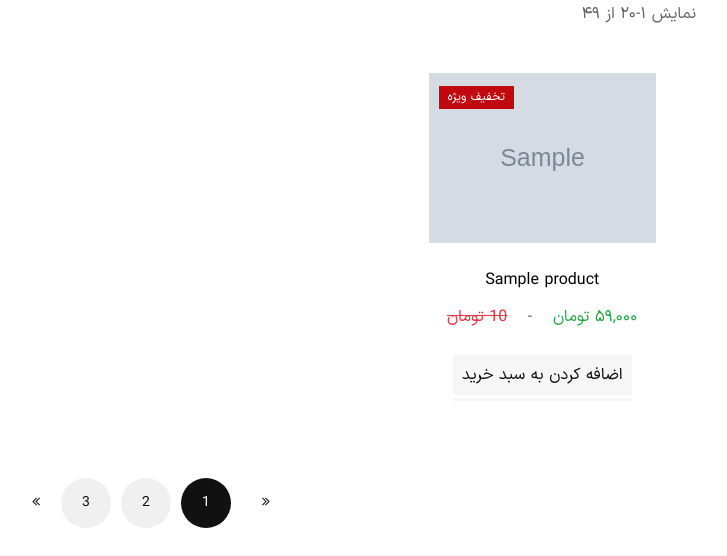
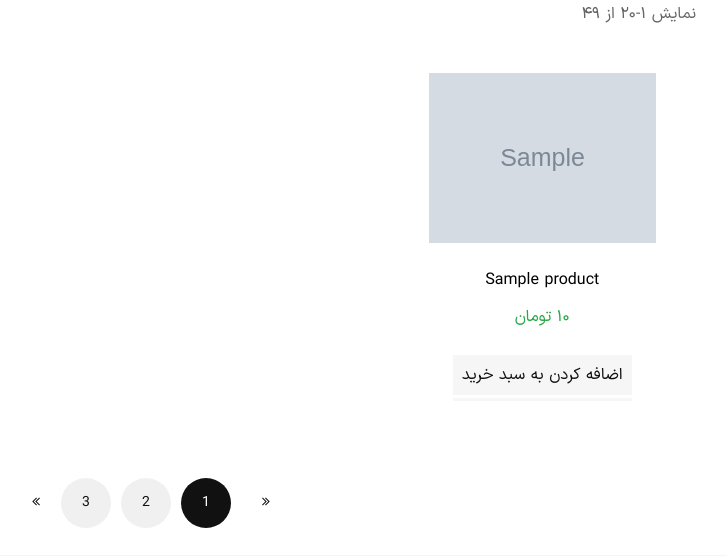
Before and after one commit to pouriashiralipour/online_shop, a Django app: page / in a window 1280 px wide. Shown: the part 103-659 px from the top of the page, without its empty margins (502-1229 px from the left). Run offline with Django 4.2, Linux system fonts and the light colour scheme; tables that the repository leaves empty hold one stand-in row (values such as "Sample post"); grey boxes marked "Sample" are stand-in pictures; parts of the project's set-up code (start-up, migrations or seed data) failed here and were passed over; some libraries are stand-ins or nearby versions; some web fonts are replaced.

Commit message:
translate english num to persian num

```diff
--- a/config/settings.py
+++ b/config/settings.py
@@ -42,6 +42,7 @@ INSTALLED_APPS = [
     'django.contrib.sessions',
     'django.contrib.messages',
     'django.contrib.staticfiles',
+    'django.contrib.humanize',
 
     # my apps
     'accounts.apps.AccountsConfig',
--- a/products/templates/products/product_details_view.html
+++ b/products/templates/products/product_details_view.html
@@ -1,4 +1,6 @@
 {% extends '_base.html' %}
+{% load humanize %}
+{% load persian_number_translator %}
 
 {% block title %}
 	{{ product.title }}
@@ -34,7 +36,7 @@
                                     {{ product.description|linebreaks }}
                                 </p>
                                 <div class="my-5 py-5 product-price-wrapper mb--25">
-                                    <span class="money text-success">{{ product.price }} تومان</span>
+                                    <span class="money text-success">{{ product.price|translate_numbers|intcomma:False }} تومان</span>
 {#                                    <span class="price-separator">-</span>#}
 {#                                    <span class="money old-price text-danger">۲۱۰,۰۰۰ تومان</span>#}
                                 </div>
--- a/products/templates/products/products_list_view.html
+++ b/products/templates/products/products_list_view.html
@@ -1,4 +1,6 @@
 {% extends '_base.html' %}
+{% load humanize %}
+{% load persian_number_translator %}
 
 {% block title %}
     صفحه محصولات
@@ -43,17 +45,17 @@
                                                                 </a>
                                                             </div>
                                                         </div>
-                                                        <span class="product-badge">تخفیف ویژه</span>
+{#                                                        <span class="product-badge">تخفیف ویژه</span>#}
                                                     </figure>
                                                     <div class="product-info">
                                                         <h3 class="product-title h6 mb--15">
                                                             <a href="product-details.html">{{ product.title }}</a>
                                                         </h3>
                                                         <div class="product-price-wrapper mb--30">
-                                                            <span class="money text-success">۵۹,۰۰۰ تومان</span>
-                                                            <span class="money-separator">-</span>
-                                                            <span class="old-price text-danger">
-                                                                <span class="money text-danger">{{ product.price }} تومان</span>
+                                                            <span class="money text-success">{{ product.price|translate_numbers|intcomma:False }} تومان</span>
+{#                                                            <span class="money-separator">-</span>#}
+{#                                                            <span class="old-price text-danger">#}
+{#                                                                <span class="money text-danger">{{ product.price }} تومان</span>#}
                                                             </span>
                                                         </div>
                                                         <a href="cart.html" class="btn btn-small btn-bg-sand btn-color-dark px-3">اضافه کردن به سبد خرید</a>
--- /dev/null
+++ b/products/templatetags/persian_number_translator.py
@@ -0,0 +1,10 @@
+from django import template
+
+register = template.Library()
+
+
+@register.filter
+def translate_numbers(value):
+    value = str(value)
+    english_to_persian_table = value.maketrans('0123456789', '۰۱۲۳۴۵۶۷۸۹')
+    return value.translate(english_to_persian_table)
```
Also changed, not shown: products/templatetags/__init__.py (added).
